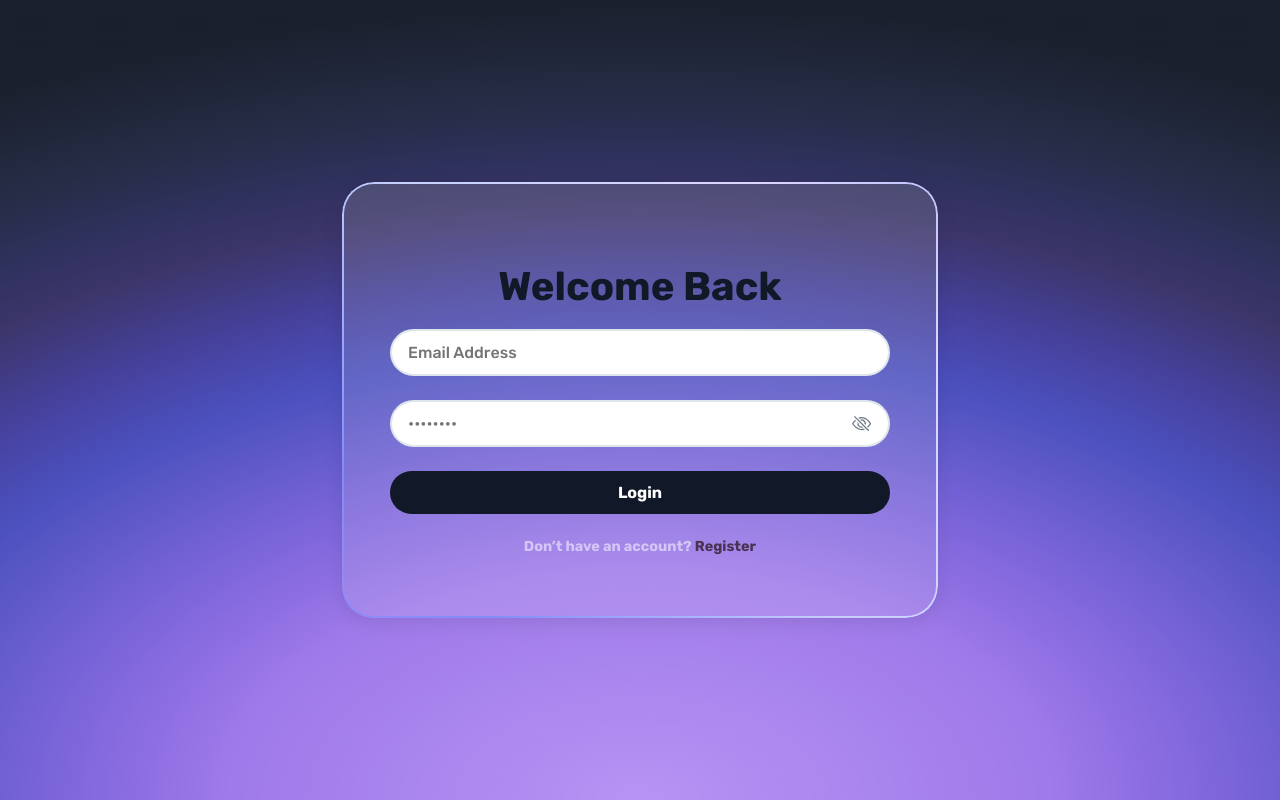
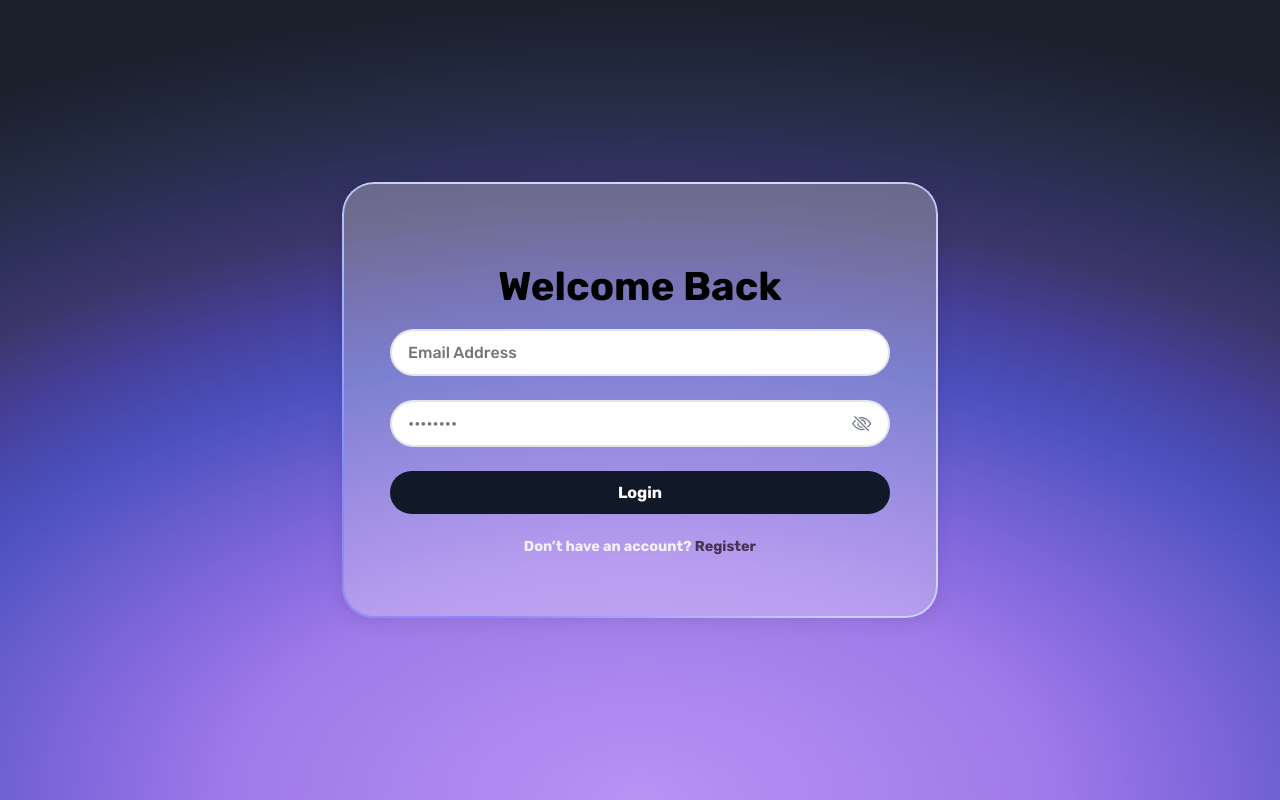
Before and after one commit to Zhuskke/Studybot, a React (Vite) app: page /login in a window 1280 px wide. Built offline with nearby package versions, Linux system fonts and the light colour scheme; no server answers.

Commit message:
small changes based on feedback

```diff
--- a/src/screens/css/Login.css
+++ b/src/screens/css/Login.css
@@ -18,7 +18,7 @@
 
 .login-box {
   position: relative;
-  background: #ffffff21;
+  background: #ffffff46;
   padding: 3rem;
   border-radius: 2rem;
   box-shadow: 0px 4px 20px rgba(0, 0, 0, 0.1);
@@ -76,7 +76,7 @@
 .login-title {
   font-size: 2.5rem;
   font-weight: 700;
-  color: #111827;
+  color: #000000;
   margin-bottom: 1.2rem;
 }
 
@@ -136,7 +136,7 @@
 .login-footer {
   margin-top: 1.5rem;
   font-size: 0.9rem;
-  color: rgba(255, 255, 255, 0.534);
+  color: rgba(255, 255, 255, 0.863);
 }
 
 .login-link {
```
